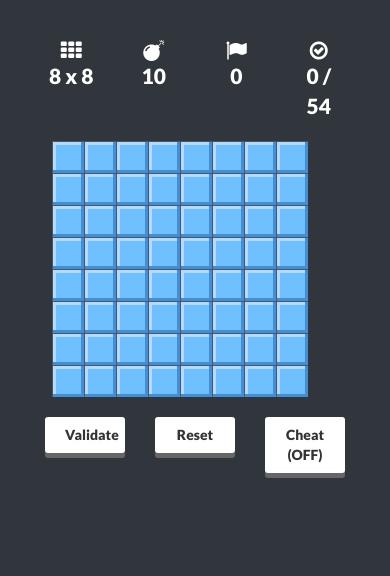
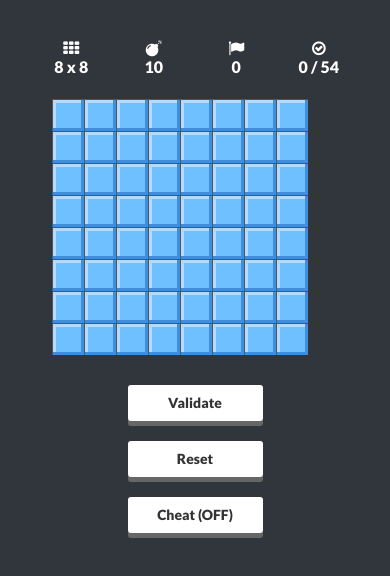
Before and after one commit to DevonBernard/minesweeper, a plain HTML site: page index.html in a window 390 px wide. Drawn offline with nearby package versions, Linux system fonts and the light colour scheme.

Commit message:
Updated styling for mobile friendly layout

```diff
--- a/css/minesweeper.css
+++ b/css/minesweeper.css
@@ -146,7 +146,7 @@
 }
 .minesweeper .footer .ms-btn {
     position:relative;
-    margin:0 auto;
+    margin:10px auto;
     border-radius:3px;
     max-width:150px;
     padding:8px 20px;
@@ -156,18 +156,28 @@
     font-weight:900;
     box-shadow: 0px 5px 0px #666;
     transition: margin-top 0.3s ease,
+            margin-bottom 0.3s ease,
             box-shadow 0.3s ease;
 }
 .minesweeper .footer .ms-btn:hover {
-    margin-top: 2px;
+    margin-top: 12px;
+    margin-bottom:8px;
     box-shadow: 0px 3px 0px #666;
     transition: margin-top 0.3s ease,
+            margin-bottom 0.3s ease,
             box-shadow 0.3s ease;
 }
 .minesweeper .footer .ms-btn:active, .minesweeper .footer .ms-btn.active {
-    margin-top: 5px;
+    margin-top: 15px;
+    margin-bottom:5px;
     background: #ccc;
     box-shadow: 0px 0px 0px #666;
     transition: margin-top 0.3s ease,
+            margin-bottom 0.3s ease,
             box-shadow 0.3s ease;
 }
+@media (max-width: 767px) {
+    .minesweeper .header {
+        font-size: 16px;
+    }
+}
--- a/js/minesweeper.js
+++ b/js/minesweeper.js
@@ -133,9 +133,9 @@ Minesweeper.prototype.renderFooter = function()
         this.toggleCheat();
     }).bind(this));
 
-    innerFooter.append($("<div class='col-xs-4'></div>").append(button1));
-    innerFooter.append($("<div class='col-xs-4'></div>").append(button2));
-    innerFooter.append($("<div class='col-xs-4'></div>").append(button3));
+    innerFooter.append($("<div class='col-xs-6 col-xs-offset-3 col-sm-4 col-sm-offset-0'></div>").append(button1));
+    innerFooter.append($("<div class='col-xs-6 col-xs-offset-3 col-sm-4 col-sm-offset-0'></div>").append(button2));
+    innerFooter.append($("<div class='col-xs-6 col-xs-offset-3 col-sm-4 col-sm-offset-0'></div>").append(button3));
 
     footer.append(innerFooter);
     this.container.append(footer);
```
